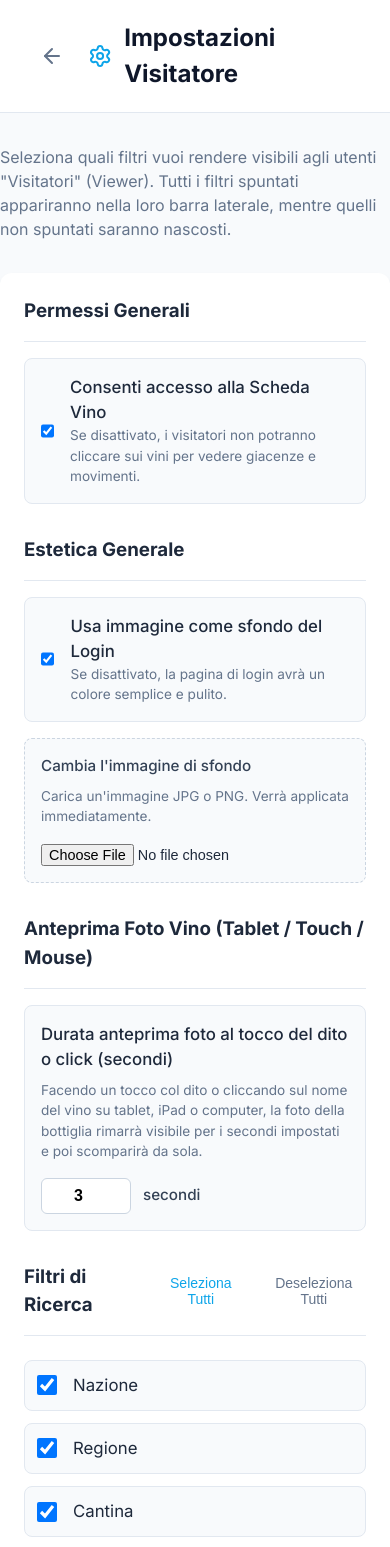
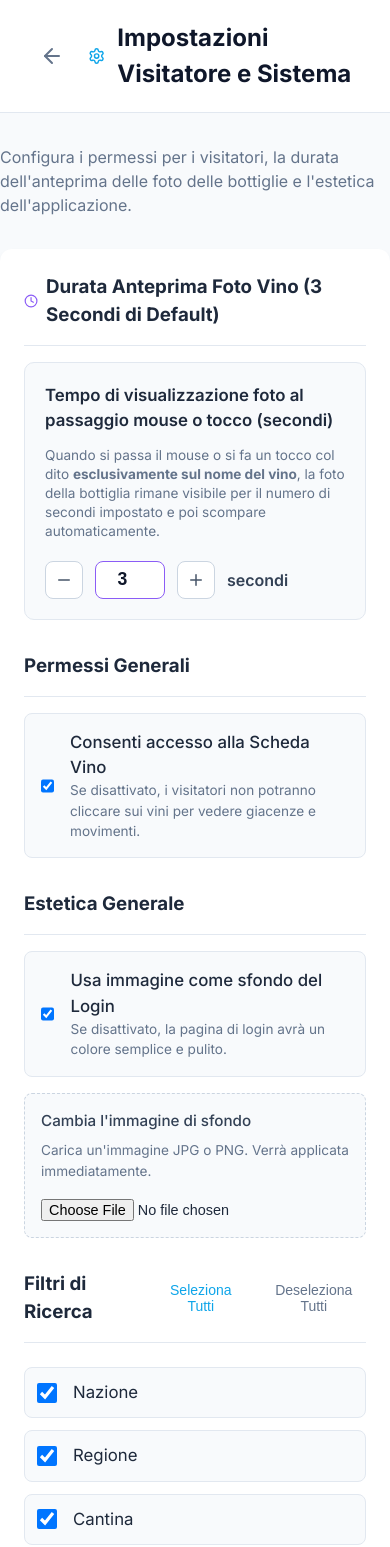
Before and after one commit to shira-11/cantina-vini, a Next.js app: page /admin/settings in a window 390 px wide. Shown: the top 1547 px of the page. Built offline with nearby package versions, Linux system fonts and the light colour scheme; no server answers; the database is empty.

Commit message:
Impostato timer 3s di default per anteprima foto con tasti + / - in Admin per aumentare/diminuire

```diff
--- a/app/admin/settings/page.js
+++ b/app/admin/settings/page.js
@@ -2,7 +2,7 @@
 
 import React, { useState, useEffect } from 'react';
 import { useRouter } from 'next/navigation';
-import { Settings, ArrowLeft, Check, X, Save } from 'lucide-react';
+import { Settings, ArrowLeft, Check, X, Save, Plus, Minus, Clock } from 'lucide-react';
 
 const FILTER_OPTIONS = [
   { id: 'country', label: 'Nazione' },
@@ -133,15 +133,14 @@ export default function AdminSettingsPage() {
           </button>
           <div style={{ display: 'flex', alignItems: 'center', gap: '0.75rem' }}>
             <Settings size={28} color="var(--primary-color)" />
-            <h2>Impostazioni Visitatore</h2>
+            <h2>Impostazioni Visitatore e Sistema</h2>
           </div>
         </div>
       </div>
 
       <div className="admin-content" style={{ maxWidth: '600px', margin: '0 auto', paddingTop: '2rem' }}>
         <p style={{ marginBottom: '2rem', color: '#64748b', lineHeight: '1.5' }}>
-          Seleziona quali filtri vuoi rendere visibili agli utenti &quot;Visitatori&quot; (Viewer).
-          Tutti i filtri spuntati appariranno nella loro barra laterale, mentre quelli non spuntati saranno nascosti.
+          Configura i permessi per i visitatori, la durata dell&apos;anteprima delle foto delle bottiglie e l&apos;estetica dell&apos;applicazione.
         </p>
 
         {loading ? (
@@ -150,6 +149,87 @@ export default function AdminSettingsPage() {
           </div>
         ) : (
           <div className="form-card" style={{ background: 'white', padding: '1.5rem', borderRadius: '12px', boxShadow: '0 4px 6px -1px rgb(0 0 0 / 0.1)', display: 'flex', flexDirection: 'column', gap: '2rem' }}>
+
+            {/* Sezione Durata Anteprima Foto Vino */}
+            <div>
+              <h3 style={{ margin: '0 0 1rem 0', paddingBottom: '1rem', borderBottom: '1px solid #e2e8f0', display: 'flex', alignItems: 'center', gap: '0.5rem' }}>
+                <Clock size={20} color="#8b5cf6" /> Durata Anteprima Foto Vino (3 Secondi di Default)
+              </h3>
+              <div style={{ padding: '1.25rem', borderRadius: '10px', background: '#f8fafc', border: '1px solid #e2e8f0', display: 'flex', flexDirection: 'column', gap: '0.75rem' }}>
+                <label style={{ fontSize: '1.05rem', color: '#1e293b', fontWeight: '600' }}>
+                  Tempo di visualizzazione foto al passaggio mouse o tocco (secondi)
+                </label>
+                <span style={{ fontSize: '0.85rem', color: '#64748b', lineHeight: '1.4' }}>
+                  Quando si passa il mouse o si fa un tocco col dito <strong>esclusivamente sul nome del vino</strong>, la foto della bottiglia rimane visibile per il numero di secondi impostato e poi scompare automaticamente.
+                </span>
+
+                <div style={{ display: 'flex', alignItems: 'center', gap: '0.75rem', marginTop: '0.5rem' }}>
+                  <button
+                    type="button"
+                    onClick={() => setPhotoPreviewSeconds(prev => Math.max(1, prev - 1))}
+                    style={{
+                      width: '38px',
+                      height: '38px',
+                      borderRadius: '8px',
+                      border: '1px solid #cbd5e1',
+                      background: 'white',
+                      cursor: 'pointer',
+                      display: 'flex',
+                      alignItems: 'center',
+                      justifyContent: 'center',
+                      color: '#475569',
+                      fontWeight: 'bold'
+                    }}
+                    title="Diminuisci secondi"
+                  >
+                    <Minus size={18} />
+                  </button>
+
+                  <input
+                    type="number"
+                    min="1"
+                    max="20"
+                    value={photoPreviewSeconds}
+                    onChange={(e) => setPhotoPreviewSeconds(Math.max(1, parseInt(e.target.value) || 1))}
+                    style={{
+                      width: '70px',
+                      height: '38px',
+                      padding: '0.25rem',
+                      borderRadius: '8px',
+                      border: '1px solid #8b5cf6',
+                      fontSize: '1.1rem',
+                      textAlign: 'center',
+                      fontWeight: 'bold',
+                      color: '#0f172a',
+                      background: 'white'
+                    }}
+                  />
+
+                  <button
+                    type="button"
+                    onClick={() => setPhotoPreviewSeconds(prev => Math.min(20, prev + 1))}
+                    style={{
+                      width: '38px',
+                      height: '38px',
+                      borderRadius: '8px',
+                      border: '1px solid #cbd5e1',
+                      background: 'white',
+                      cursor: 'pointer',
+                      display: 'flex',
+                      alignItems: 'center',
+                      justifyContent: 'center',
+                      color: '#475569',
+                      fontWeight: 'bold'
+                    }}
+                    title="Aumenta secondi"
+                  >
+                    <Plus size={18} />
+                  </button>
+
+                  <span style={{ fontSize: '1rem', color: '#334155', fontWeight: '600' }}>secondi</span>
+                </div>
+              </div>
+            </div>
 
             {/* Sezione Accesso Scheda Vino */}
             <div>
@@ -222,30 +302,6 @@ export default function AdminSettingsPage() {
                   {uploadingBg && <span style={{ marginLeft: '1rem', fontSize: '0.85rem', color: '#8b5cf6' }}>Caricamento in corso...</span>}
                 </div>
               )}
-            </div>
-
-            {/* Sezione Anteprima Foto Vino */}
-            <div>
-              <h3 style={{ margin: '0 0 1rem 0', paddingBottom: '1rem', borderBottom: '1px solid #e2e8f0' }}>Anteprima Foto Vino (Tablet / Touch / Mouse)</h3>
-              <div style={{ padding: '1rem', borderRadius: '8px', background: '#f8fafc', border: '1px solid #e2e8f0', display: 'flex', flexDirection: 'column', gap: '0.5rem' }}>
-                <label style={{ fontSize: '1.05rem', color: '#1e293b', fontWeight: '500' }}>
-                  Durata anteprima foto al tocco del dito o click (secondi)
-                </label>
-                <span style={{ fontSize: '0.85rem', color: '#64748b' }}>
-                  Facendo un tocco col dito o cliccando sul nome del vino su tablet, iPad o computer, la foto della bottiglia rimarrà visibile per i secondi impostati e poi scomparirà da sola.
-                </span>
-                <div style={{ display: 'flex', alignItems: 'center', gap: '0.75rem', marginTop: '0.5rem' }}>
-                  <input
-                    type="number"
-                    min="1"
-                    max="30"
-                    value={photoPreviewSeconds}
-                    onChange={(e) => setPhotoPreviewSeconds(Math.max(1, parseInt(e.target.value) || 1))}
-                    style={{ width: '90px', padding: '0.5rem', borderRadius: '6px', border: '1px solid #cbd5e1', fontSize: '1rem', textAlign: 'center', fontWeight: 'bold' }}
-                  />
-                  <span style={{ fontSize: '0.95rem', color: '#334155', fontWeight: '500' }}>secondi</span>
-                </div>
-              </div>
             </div>
 
             {/* Sezione Filtri */}
--- a/app/api/admin/settings/route.js
+++ b/app/api/admin/settings/route.js
@@ -4,13 +4,12 @@ import { prisma } from '@/lib/prisma';
 export async function GET() {
   try {
     const settings = await prisma.systemSettings.findMany({
-      where: { key: { in: ['visitor_allowed_filters', 'visitor_allow_wine_details', 'login_page_background', 'photo_preview_seconds'] } }
+      where: { key: { in: ['visitor_allowed_filters', 'visitor_allow_wine_details', 'login_page_background'] } }
     });
 
     const filtersSetting = settings.find(s => s.key === 'visitor_allowed_filters');
     const wineDetailsSetting = settings.find(s => s.key === 'visitor_allow_wine_details');
     const loginBgSetting = settings.find(s => s.key === 'login_page_background');
-    const photoDurationSetting = settings.find(s => s.key === 'photo_preview_seconds');
 
     let allowedFilters = [
       'country', 'region', 'producerCellar', 'producer',
@@ -36,19 +35,10 @@ export async function GET() {
       loginPageBackground = loginBgSetting.value === 'true';
     }
 
-    let photoPreviewSeconds = 3;
-    if (photoDurationSetting && photoDurationSetting.value) {
-      const parsed = parseInt(photoDurationSetting.value, 10);
-      if (!isNaN(parsed) && parsed > 0) {
-        photoPreviewSeconds = parsed;
-      }
-    }
-
     return NextResponse.json({
       visitorAllowedFilters: allowedFilters,
       visitorAllowWineDetails: allowWineDetails,
-      loginPageBackground,
-      photoPreviewSeconds
+      loginPageBackground
     });
   } catch (error) {
     console.error('Error fetching admin settings:', error);
@@ -59,7 +49,7 @@ export async function GET() {
 export async function POST(request) {
   try {
     const body = await request.json();
-    const { visitorAllowedFilters, visitorAllowWineDetails, loginPageBackground, photoPreviewSeconds } = body;
+    const { visitorAllowedFilters, visitorAllowWineDetails, loginPageBackground } = body;
 
     if (!Array.isArray(visitorAllowedFilters)) {
       return NextResponse.json({ error: 'Invalid data format' }, { status: 400 });
@@ -85,20 +75,11 @@ export async function POST(request) {
       create: { key: 'login_page_background', value: loginBgStr }
     });
 
-    const parsedSecs = parseInt(photoPreviewSeconds, 10);
-    const durationStr = (!isNaN(parsedSecs) && parsedSecs > 0) ? parsedSecs.toString() : '3';
-    const photoDurationSettings = await prisma.systemSettings.upsert({
-      where: { key: 'photo_preview_seconds' },
-      update: { value: durationStr },
-      create: { key: 'photo_preview_seconds', value: durationStr }
-    });
-
     return NextResponse.json({
       success: true,
       visitorAllowedFilters: JSON.parse(filterSettings.value),
       visitorAllowWineDetails: wineDetailsSettings.value === 'true',
-      loginPageBackground: loginBgSettings.value === 'true',
-      photoPreviewSeconds: parseInt(photoDurationSettings.value, 10)
+      loginPageBackground: loginBgSettings.value === 'true'
     });
   } catch (error) {
     console.error('Error updating admin settings:', error);
--- a/app/api/settings/route.js
+++ b/app/api/settings/route.js
@@ -4,13 +4,12 @@ import { prisma } from '@/lib/prisma';
 export async function GET() {
   try {
     const settings = await prisma.systemSettings.findMany({
-      where: { key: { in: ['visitor_allowed_filters', 'visitor_allow_wine_details', 'login_page_background', 'photo_preview_seconds'] } }
+      where: { key: { in: ['visitor_allowed_filters', 'visitor_allow_wine_details', 'login_page_background'] } }
     });
 
     const filtersSetting = settings.find(s => s.key === 'visitor_allowed_filters');
     const wineDetailsSetting = settings.find(s => s.key === 'visitor_allow_wine_details');
     const loginBgSetting = settings.find(s => s.key === 'login_page_background');
-    const photoDurationSetting = settings.find(s => s.key === 'photo_preview_seconds');
 
     let allowedFilters = [
       'country', 'region', 'producerCellar', 'producer',
@@ -36,19 +35,10 @@ export async function GET() {
       loginPageBackground = loginBgSetting.value === 'true';
     }
 
-    let photoPreviewSeconds = 3;
-    if (photoDurationSetting && photoDurationSetting.value) {
-      const parsed = parseInt(photoDurationSetting.value, 10);
-      if (!isNaN(parsed) && parsed > 0) {
-        photoPreviewSeconds = parsed;
-      }
-    }
-
     return NextResponse.json({
       visitorAllowedFilters: allowedFilters,
       visitorAllowWineDetails: allowWineDetails,
-      loginPageBackground,
-      photoPreviewSeconds
+      loginPageBackground
     });
   } catch (error) {
     console.error('Error fetching settings:', error);
```
Also changed, not shown: app/page.js (+35 -60 lines). Lines whose indentation alone changed are shown as unchanged.
